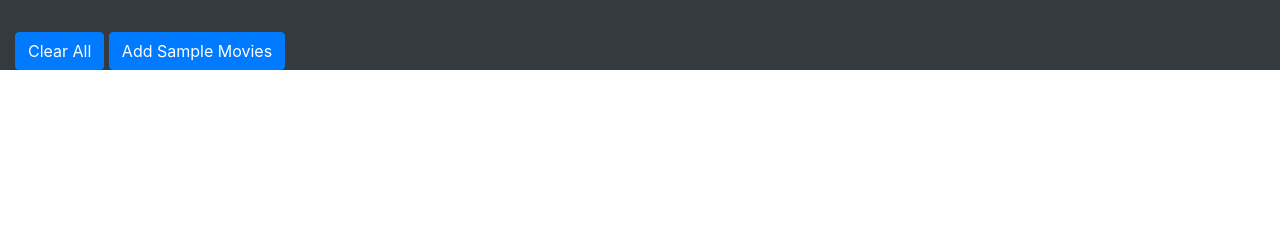
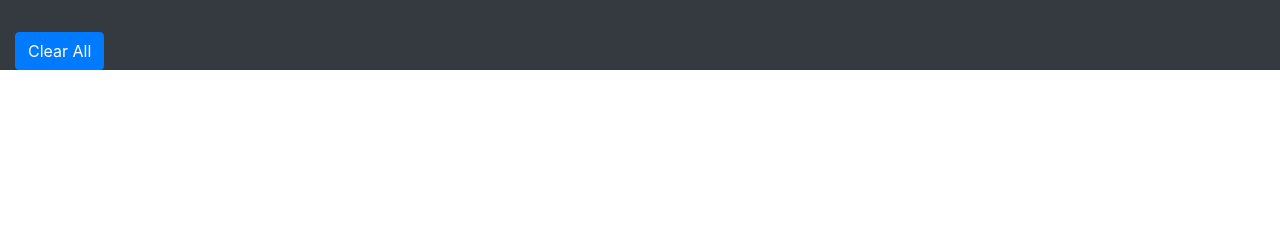
Before and after one commit to jmh3434/quotable, a Django app: template my_app/templates/profile.html in a window 1280 px wide. Shown: the part 321-561 px from the top of the page. Run offline with Django 3.2, Linux system fonts and the light colour scheme; the template is opened without the code that fills it, so the values that code supplies are empty; some libraries are stand-ins or nearby versions; some web fonts are replaced.

Commit message:
remove add samples movies

```diff
--- a/my_app/templates/profile.html
+++ b/my_app/templates/profile.html
@@ -117,7 +117,7 @@
         {% if user.id == signed_in_user.id %}
         <a class="btn btn-primary" href="/clear" role="button">Clear All</a>
 
-        <a class="btn btn-primary" href="/sample" role="button">Add Sample Movies</a>
+        <!-- <a class="btn btn-primary" href="/sample" role="button">Add Sample Movies</a> -->
         {% endif %}
 
     </div>
```
